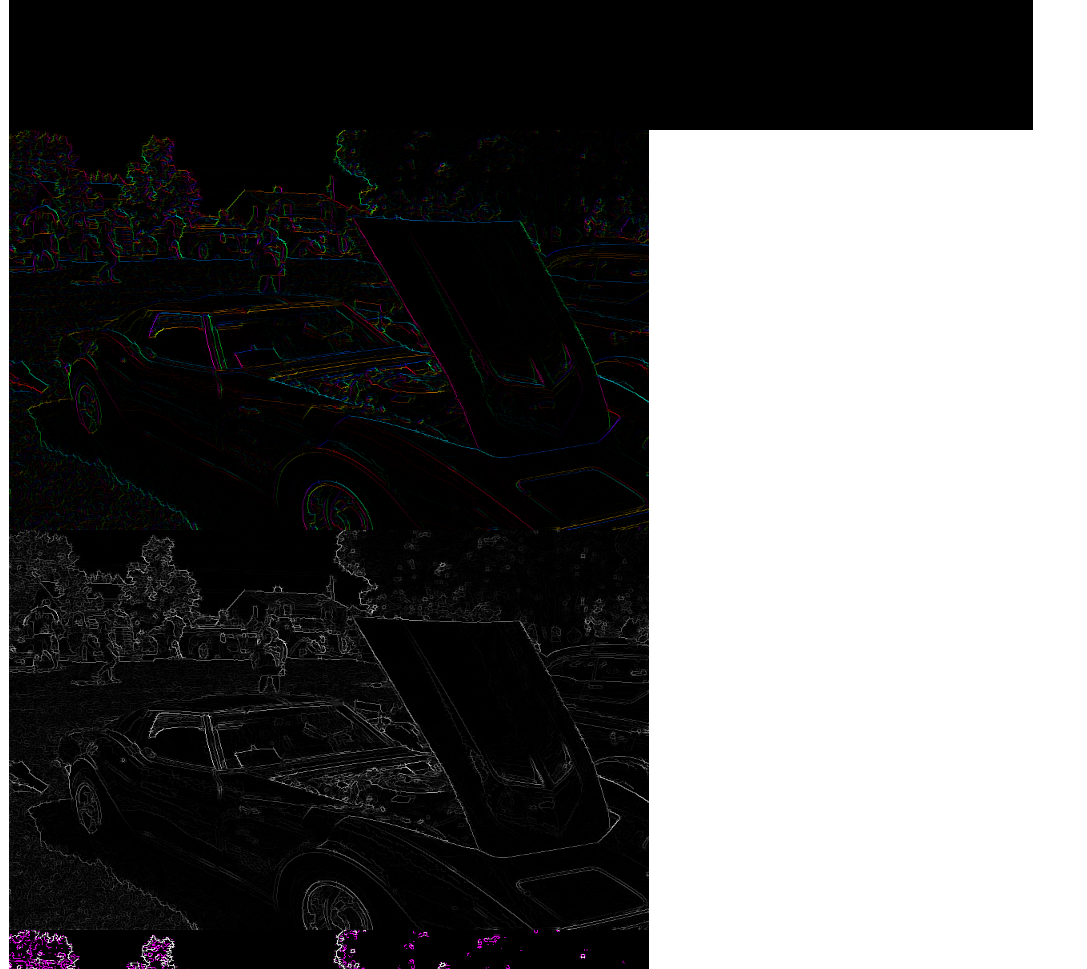
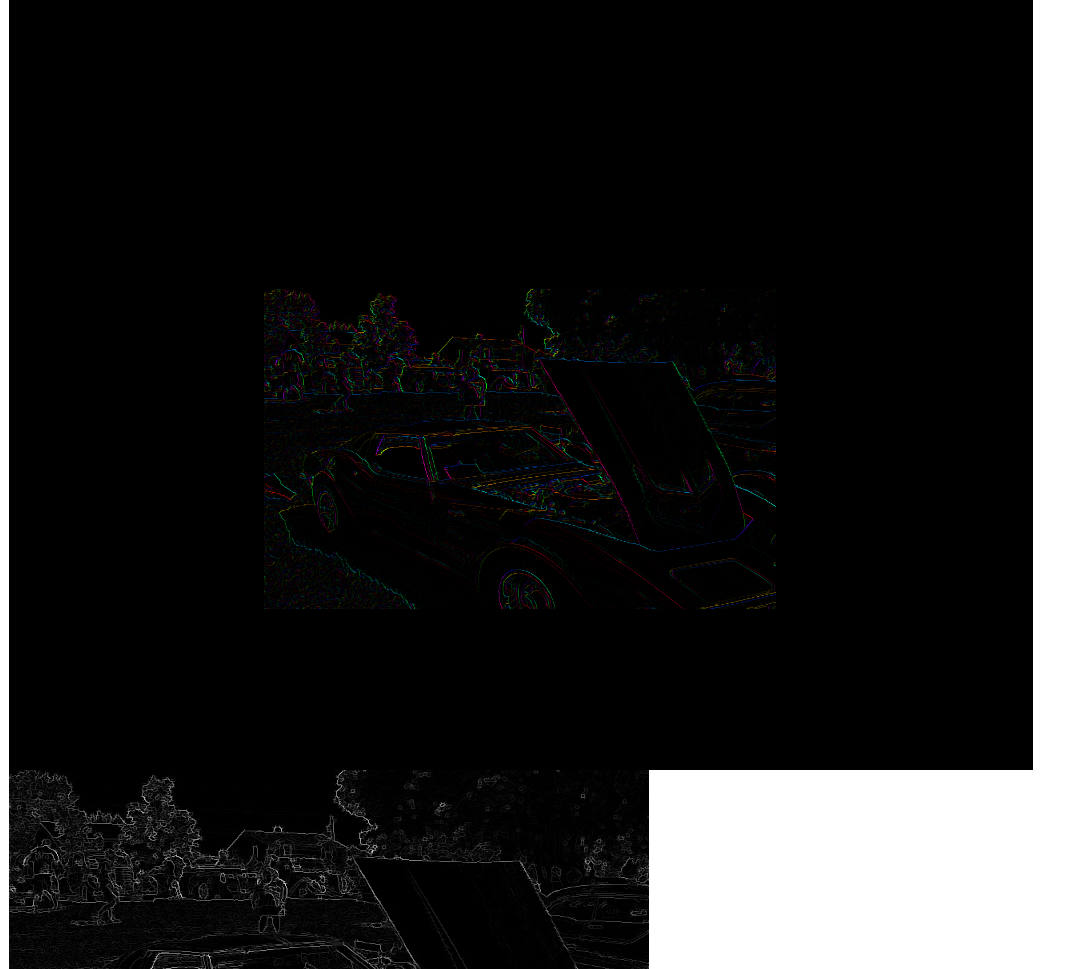
Before and after one commit to lancekindle/canny-edge, a plain HTML site: page index.html in a window 1280 px wide. Shown: the part 3740-4709 px from the top of the page, without its empty margins (0-1087 px from the left). Drawn offline with Linux system fonts and the light colour scheme.

Commit message:
group thinned images into one display that can be separated by direction: same as non-thinned version

```diff
--- a/index.html
+++ b/index.html
@@ -97,14 +97,18 @@ function move_canvas_once(event, ymove, xmove) {
     </div>
 </div>
 
-
-<!-- thin split angles -->
-<div class="canvas-container" style="width: 50vw; height: 50vh; position: relative; -webkit-user-select: none;">
-<canvas id="black_canvas2" background-color:black; style='width:50vw;height:50vh'></canvas>
-<canvas id="NS_thin_split_angle_canv" style='width:50vw;height:50vh'></canvas>
-<canvas id="WE_thin_split_angle_canv" style='width:50vw;height:50vh'></canvas>
-<canvas id="NE_SW_thin_split_angle_canv" style='width:50vw;height:50vh'></canvas>
-<canvas id="NW_SE_thin_split_angle_canv" style='width:50vw;height:50vh'></canvas>
+<div class="canvas-container" style="width: 80vw; height: 80vh; position: relative; -webkit-user-select: none;">
+<canvas id="black_canvas2" style='width:100%;height:100%'></canvas>
+    <div class="canvas-container" style='width:50%;height:50%; position:relative;left:25%;top:25%;'>
+        <canvas id="NS_thin_split_angle_canv"
+            onclick="move_canvas_once(event,50,50);"; z-index:2; style='width:100%;height:100%;position:absolute;left:0px;top:0px;'></canvas>
+        <canvas id="WE_thin_split_angle_canv"
+            onclick="move_canvas_once(event,-50,50);"; z-index:3; style='width:100%;height:100%;position:absolute;left:0px;top:0px;'></canvas>
+        <canvas id="NE_SW_thin_split_angle_canv"
+            onclick="move_canvas_once(event,50,-50);"; z-index:4; style='width:100%;height:100%;position:absolute;left:0px;top:0px;'></canvas>
+        <canvas id="NW_SE_thin_split_angle_canv"
+                onclick="move_canvas_once(event,-50,-50);"; z-index:5; style='width:100%;height:100%;position:absolute;left:0px;top:0px;'></canvas>
+    </div>
 </div>
 
 
```
